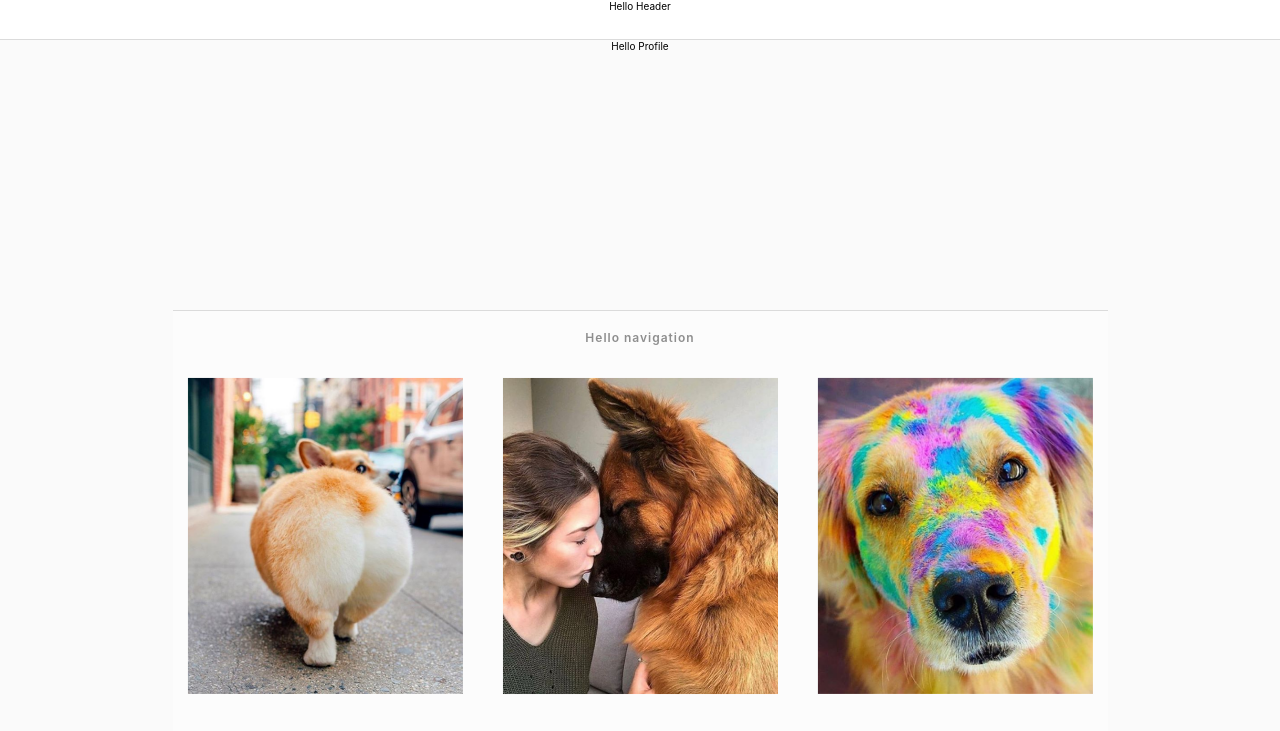
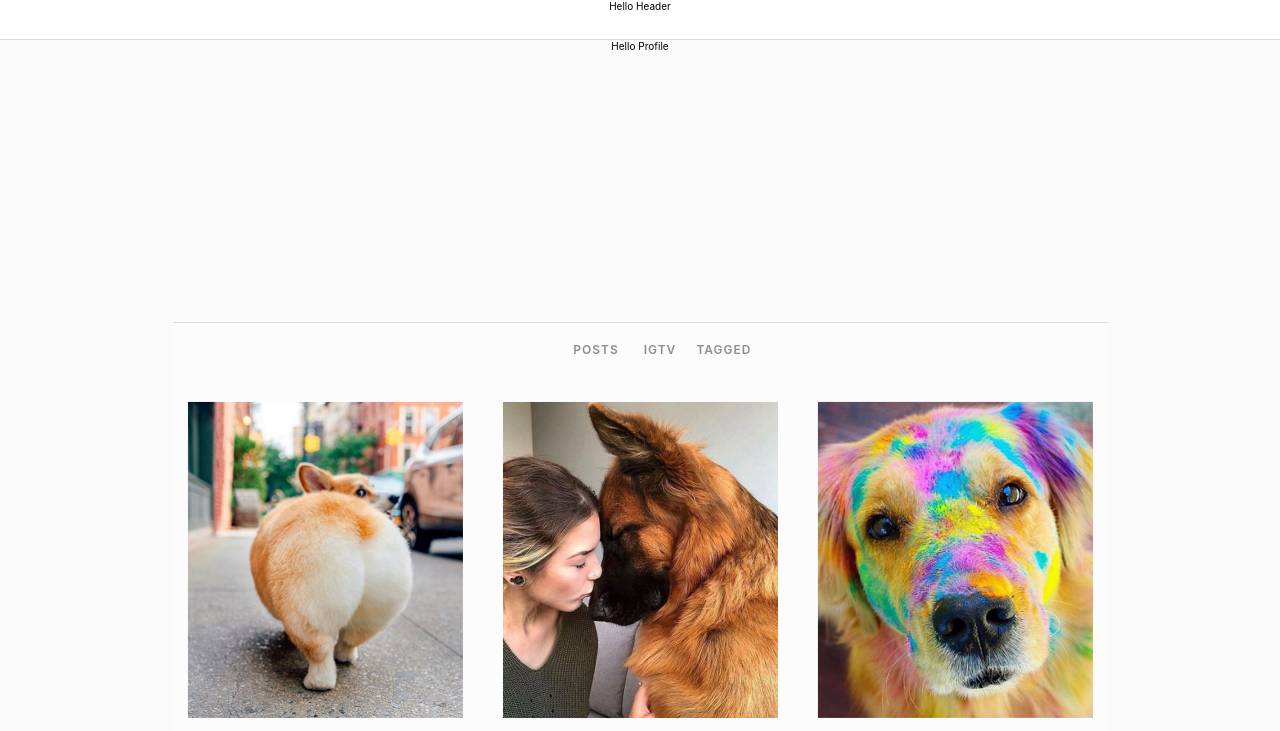
Before and after one commit to bidodev/react-instagram-lookalike, a React (Create React App) app: page / in a window 1280 px wide. Shown: the top 731 px of the page. Built offline with nearby package versions, Linux system fonts and the light colour scheme.

Commit message:
added font-awesome as dependencie

```diff
--- a/package.json
+++ b/package.json
@@ -3,6 +3,7 @@
   "version": "0.1.0",
   "private": true,
   "dependencies": {
+    "@fortawesome/fontawesome-free": "^5.13.0",
     "@testing-library/jest-dom": "^4.2.4",
     "@testing-library/react": "^9.5.0",
     "@testing-library/user-event": "^7.2.1",
--- a/public/index.html
+++ b/public/index.html
@@ -24,7 +24,7 @@
       work correctly both with client-side routing and a non-root public URL.
       Learn how to configure a non-root public URL by running `npm run build`.
     -->
-    <title>React App</title>
+    <title>Pubity Pets (@pubitypets)</title>
   </head>
   <body>
     <noscript>You need to enable JavaScript to run this app.</noscript>
--- a/src/App.js
+++ b/src/App.js
@@ -1,29 +1,28 @@
-import React, { Component } from "react";
-import './sass/main.scss'
-import Header from "./components/header/header-component";
-import Profile from "./components/profile/profile-component";
-import Content from "./components/inner/inner-component";
+import React, { Component } from 'react';
+import './sass/main.scss';
+import Header from './components/header/header-component';
+import Profile from './components/profile/profile-component';
+import Content from './components/inner/inner-component';
 
 import * as content from './data.json';
 
 class App extends Component {
   constructor() {
-    super()
+    super();
     this.state = {
       content
-    }
+    };
   }
   render() {
     return (
+      // wrapping div-container
       <div className="App">
         <Header />
         <div className="main">
-
-        <Profile />
-        <Content data={this.state.content.default}/>
+          <Profile />
+          <Content data={this.state.content.default} />
+        </div>
       </div>
-      </div>
-
     );
   }
 }
--- a/src/components/inner/navigation/navigation-component-styles.scss
+++ b/src/components/inner/navigation/navigation-component-styles.scss
@@ -1,12 +1,23 @@
 .navigation{
+    display: flex;
     height: 5.3rem;
     align-items: center;
     border-top: 1px solid #dbdbdb;
     color: #8e8e8e;
     font-size: 12px;
     font-weight: 600;
-    display: flex;
     justify-content: center;
     letter-spacing: 1px;
     text-align: center;
+    list-style-type: none;
+    text-transform: uppercase;
+
+    li {
+        width: 5vw;
+        height: 100%;
+        cursor: pointer;
+        display: flex;
+        align-items: center;
+        justify-content: center;
+    }
 }
--- a/src/components/inner/navigation/navigation-component.jsx
+++ b/src/components/inner/navigation/navigation-component.jsx
@@ -2,7 +2,12 @@ import React from 'react'
 import './navigation-component-styles.scss'
 
 const Navigation = () => {
-    return ( <div className="navigation">Hello navigation</div> );
-}
+    return (
+        <ul className="navigation">
+            <li>Posts</li>
+            <li>Igtv</li>
+            <li>Tagged</li>
+        </ul> );
+        }
 
 export default Navigation;
--- a/src/sass/base/_base.scss
+++ b/src/sass/base/_base.scss
@@ -27,3 +27,13 @@
   *::after {
     box-sizing: inherit;
   }
+
+  body {
+    margin: 0;
+    font-family: -apple-system, BlinkMacSystemFont, 'Segoe UI', 'Roboto', 'Oxygen',
+      'Ubuntu', 'Cantarell', 'Fira Sans', 'Droid Sans', 'Helvetica Neue',
+      sans-serif;
+    -webkit-font-smoothing: antialiased;
+    -moz-osx-font-smoothing: grayscale;
+    overflow-x: hidden;
+  }
--- a/src/sass/main.scss
+++ b/src/sass/main.scss
@@ -1,15 +1,15 @@
-// 1. Base stuff
+@charset "UTF-8";
+
+// 1. Import Fontawesome
+$fa-font-path: '~@fortawesome/fontawesome-free/webfonts';
+@import '~@fortawesome/fontawesome-free/scss/fontawesome';
+@import '~@fortawesome/fontawesome-free/scss/regular';
+@import '~@fortawesome/fontawesome-free/scss/solid';
+@import '~@fortawesome/fontawesome-free/scss/brands';
+
+// 2. Base stuff
 @import "base/base";
 
-body {
-  margin: 0;
-  font-family: -apple-system, BlinkMacSystemFont, 'Segoe UI', 'Roboto', 'Oxygen',
-    'Ubuntu', 'Cantarell', 'Fira Sans', 'Droid Sans', 'Helvetica Neue',
-    sans-serif;
-  -webkit-font-smoothing: antialiased;
-  -moz-osx-font-smoothing: grayscale;
-  overflow-x: hidden;
-}
 
 .App {
   text-align: center;
```
Also changed, not shown: 2 other files (tests, documents, lock files or other folders).
